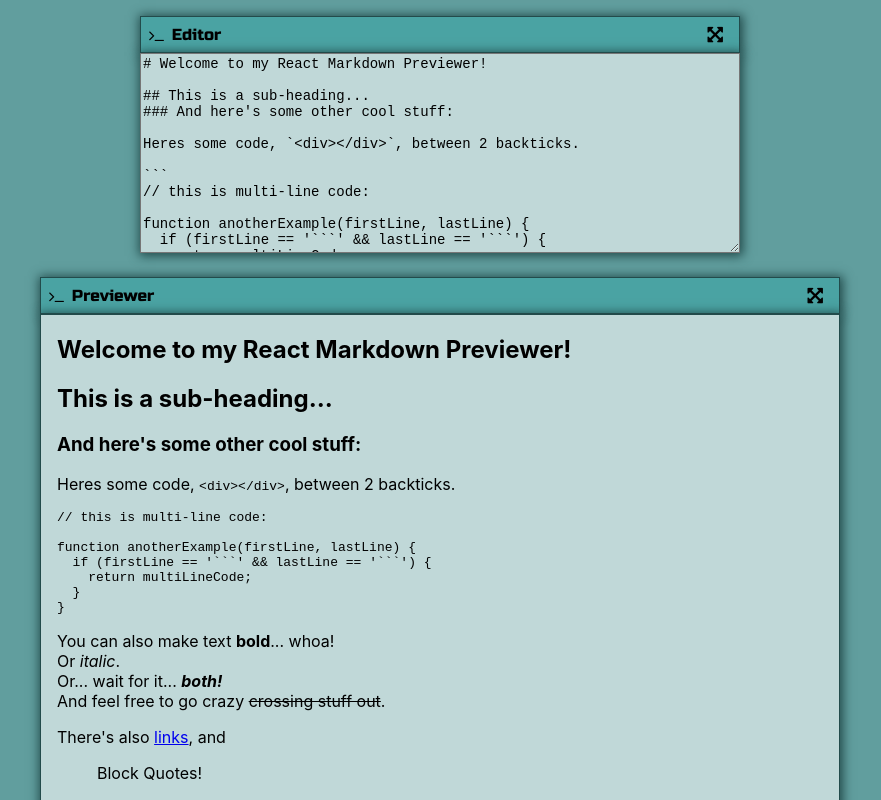
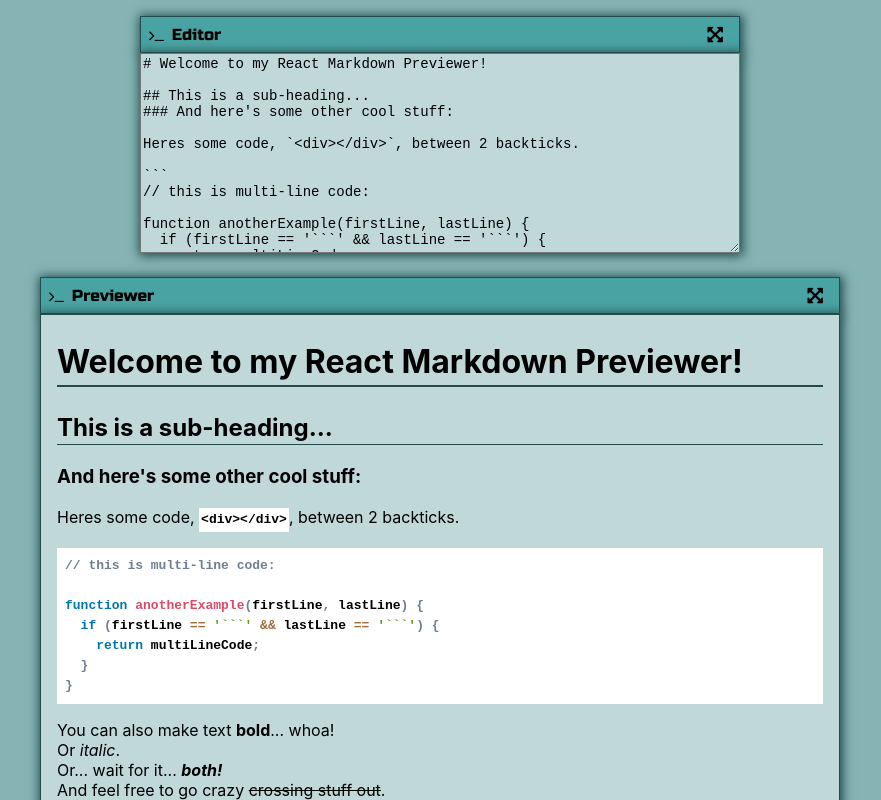
Before and after one commit to JamesWitchard/02-markdown-previewer, a React (Create React App) app: page / in a window 1280 px wide. Shown: the top 800 px of the page, without its empty margins (200-1081 px from the left). Built offline with nearby package versions, Linux system fonts and the light colour scheme.

Commit message:
Final commit, all markdown styled, code commented

```diff
--- a/package.json
+++ b/package.json
@@ -9,7 +9,6 @@
     "@testing-library/user-event": "^13.5.0",
     "marked": "^4.0.12",
     "prismjs": "^1.27.0",
-    "pygmentize-bundled": "^2.3.0",
     "react": "^17.0.2",
     "react-dom": "^17.0.2",
     "react-scripts": "5.0.0",
--- a/src/App.js
+++ b/src/App.js
@@ -66,6 +66,7 @@ function App() {
     function handleInput(event) {
         setText(event.target.value);
     }
+
     function handleResizeClick(thisRef, otherRef) {
         setHidden(!hidden);
         let thisElement = document.getElementById(thisRef.current.id);
@@ -73,7 +74,7 @@ function App() {
 
         otherElement.parentElement.classList.toggle("hide")
         // toggle the icon of the element you clicked on
-        setToolbarIcon(hidden ? expandIcon : contractIcon);
+        setToolbarIcon((hidden === true) ? expandIcon : contractIcon);
 
         // toggle adding/removing maximized class to the element you clicked on
         thisElement.classList.toggle("maximized");
--- a/src/components/Previewer.css
+++ b/src/components/Previewer.css
@@ -13,6 +13,90 @@
 /* ============================================================
                     Styling the parsed html
 ============================================================ */
+#preview h1 {
+    font-size: 2rem;
+    padding-bottom: 0.25rem;
+    border-bottom-width: 2px;
+    border-bottom-color: var(--dark-accent);
+    border-bottom-style: solid;
+}
+
+#preview h2 {
+    padding-bottom: 0.125rem;
+    border-bottom-width: 1px;
+    border-bottom-color: var(--dark-accent);
+    border-bottom-style: solid;
+}
+
+#preview blockquote {
+    color: var(--dark-accent);
+    padding-left: 0.5rem;
+    border-left-width: 3px;
+    border-left-color: var(--dark-accent);
+    border-left-style: solid;
+}
+
+#preview table {
+    border-collapse: collapse;
+}
+
+#preview table th, td {
+    padding: 0.25rem;
+    text-align: left;
+    border: 2px solid var(--dark-accent);
+}
+
+/* ============================================================
+              Styling code-syntax highlighting
+============================================================ */
+
+#preview p>code {
+    background-color: white;
+    padding: 0.125rem;
+    font-weight: bold;
+    display: inline-block;
+}
+
+#preview pre {
+    --code-punctuation: #6f7f90;
+    --code-keyword: #0076aa;
+    --code-function: #db4968;
+    --code-operator: #9f6d3b;
+    --code-string : #659801;
+
+}
+
+#preview code {
+    background-color: white;
+    display: block;
+    padding: 0.5rem;
+    font-weight: bold;
+    line-height: 1.25rem;
+}
+
+#preview code .comment {
+    color: var(--code-punctuation);
+}
+
+#preview code .punctuation {
+    color: var(--code-punctuation);
+}
+
+#preview code .keyword {
+    color: var(--code-keyword)
+}
+
+#preview code .function {
+    color: var(--code-function)
+}
+
+#preview code .operator {
+    color: var(--code-operator)
+}
+
+#preview code .string {
+    color: var(--code-string)
+}
 
 #preview img {
     display: block;
--- a/src/components/Previewer.js
+++ b/src/components/Previewer.js
@@ -20,10 +20,12 @@ const Previewer = (props) => {
 
 
     useEffect(() => {
+        // parse incoming text
         setParsedInput(marked.parse(props.parsedText));
     }, [props.parsedText]);
 
     useEffect(() => {
+        // change the inner html of the element to the parsed markdown text
         props.previewRef.current.innerHTML = parsedInput;
     }, [parsedInput]);
 
--- a/src/index.css
+++ b/src/index.css
@@ -2,7 +2,7 @@
 
 :root {
     --background-200: #4aa3a3;
-    --background-400: #619e9e;
+    --background-400: #86b4b5;
     --background-600: #c0d8d8;
 
     --light-accent: #2cda9d;
```
Also changed, not shown: 1 other file (tests, documents, lock files or other folders).
